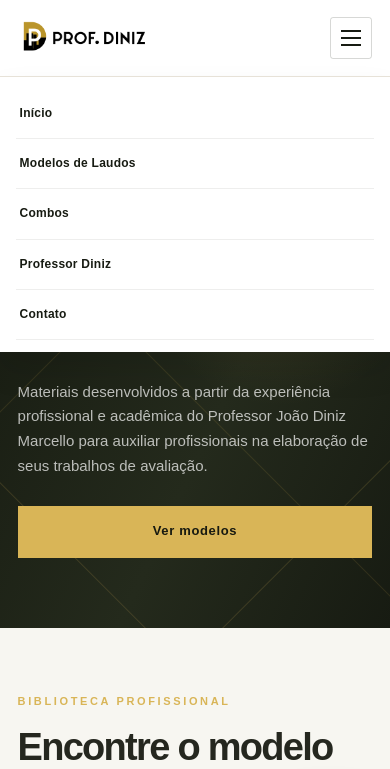
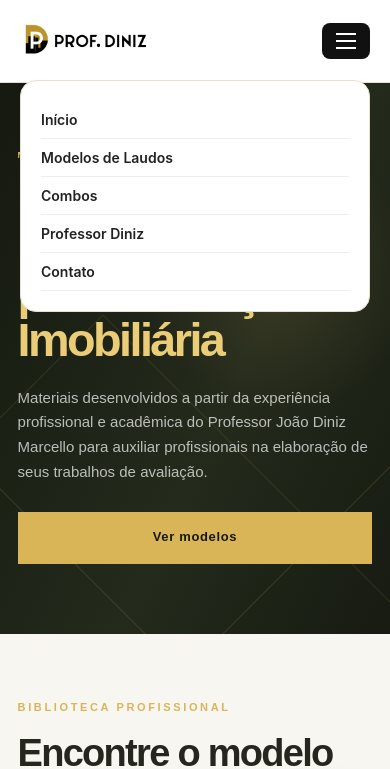
Before and after one commit to d2000video-design/profdiniz, a plain HTML site: page loja.html in a window 390 px wide. Both pictures are taken after a click on the button "Abrir menu". Shown: the top 769 px of the page. Drawn offline with Linux system fonts and the light colour scheme.

Commit message:
Update loja.css

```diff
--- a/loja.css
+++ b/loja.css
@@ -1620,4 +1620,182 @@ button {
 
     padding: 0 17px;
   }
-}
+   /* =========================================================
+   HEADER DA LOJA
+   PADRÃO EXATO DA PÁGINA PRINCIPAL
+   ========================================================= */
+
+.site-header{
+  position:sticky;
+  top:0;
+  z-index:999;
+  background:rgba(255,255,255,.96) !important;
+  backdrop-filter:blur(10px);
+  -webkit-backdrop-filter:blur(10px);
+  border-bottom:1px solid #e7dfd1;
+  box-shadow:none !important;
+}
+
+.header-container{
+  width:min(1200px,calc(100% - 40px)) !important;
+  height:82px !important;
+  min-height:82px !important;
+  margin:auto;
+
+  display:flex;
+  align-items:center;
+  justify-content:space-between;
+
+  gap:0;
+
+  background:transparent !important;
+}
+
+/* LOGO */
+
+.site-header .brand{
+  display:flex;
+  align-items:center;
+
+  padding:0 !important;
+  margin:0;
+
+  background:transparent !important;
+  border:0 !important;
+  border-radius:0 !important;
+}
+
+.site-header .brand img{
+  height:50px !important;
+  width:auto !important;
+  max-height:50px !important;
+
+  display:block;
+
+  object-fit:contain;
+
+  background:transparent !important;
+}
+
+/* MENU */
+
+.main-nav{
+  display:flex;
+  align-items:center;
+
+  gap:28px !important;
+
+  background:transparent !important;
+}
+
+.main-nav a{
+  position:static;
+
+  padding:0;
+
+  text-decoration:none;
+
+  color:#222222 !important;
+
+  font-family:"Inter",sans-serif !important;
+  font-size:14px !important;
+  font-weight:600 !important;
+
+  line-height:normal;
+  letter-spacing:normal !important;
+
+  transition:color .2s ease;
+}
+
+.main-nav a:hover{
+  color:#b89a5a !important;
+}
+
+/* Remove a linha dourada que eu havia colocado */
+
+.main-nav a::after{
+  display:none !important;
+  content:none !important;
+}
+
+
+/* =========================================================
+   MOBILE
+   MESMO COMPORTAMENTO VISUAL DA PÁGINA PRINCIPAL
+   ========================================================= */
+
+@media(max-width:900px){
+
+  .header-container{
+    height:82px !important;
+    min-height:82px !important;
+  }
+
+  .site-header .brand img{
+    height:42px !important;
+    width:auto !important;
+    max-height:42px !important;
+  }
+
+  .menu-toggle{
+    display:flex;
+
+    border:0;
+
+    background:#111111;
+
+    width:auto;
+    height:auto;
+
+    padding:10px 14px;
+
+    border-radius:8px;
+  }
+
+  .menu-toggle span{
+    background:#ffffff;
+  }
+
+  .main-nav{
+    display:none;
+
+    position:absolute;
+
+    left:20px;
+    right:20px;
+    top:80px;
+
+    padding:20px;
+
+    background:#ffffff !important;
+
+    border:1px solid #e7dfd1;
+
+    border-radius:16px;
+
+    box-shadow:none;
+
+    flex-direction:column;
+
+    align-items:stretch;
+
+    gap:0 !important;
+
+    z-index:9999;
+  }
+
+  .main-nav.open{
+    display:flex;
+  }
+
+  .main-nav a{
+    padding:10px 0;
+
+    color:#222222 !important;
+
+    font-family:"Inter",sans-serif !important;
+    font-size:14px !important;
+    font-weight:600 !important;
+  }
+}
+}
```
